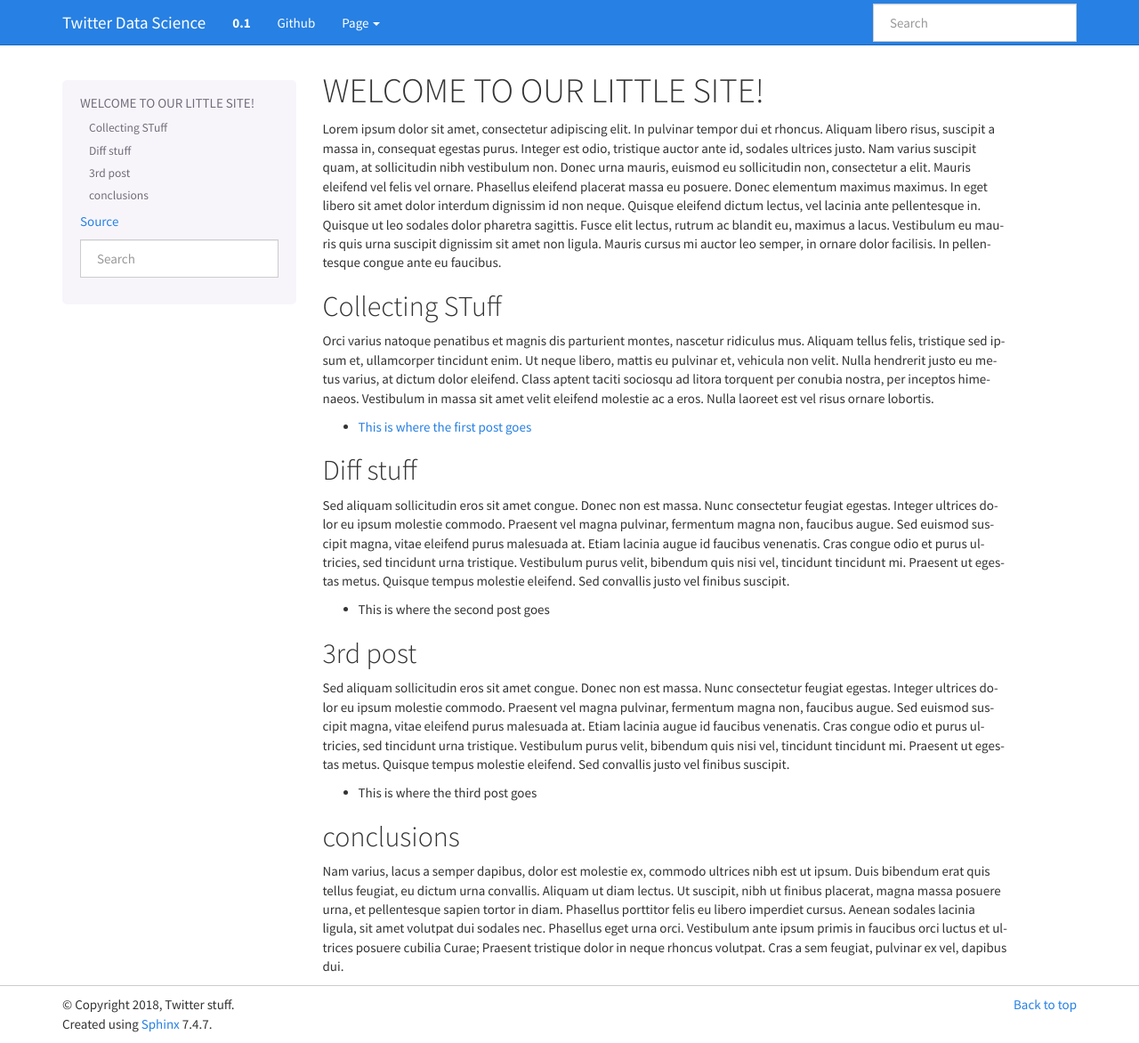
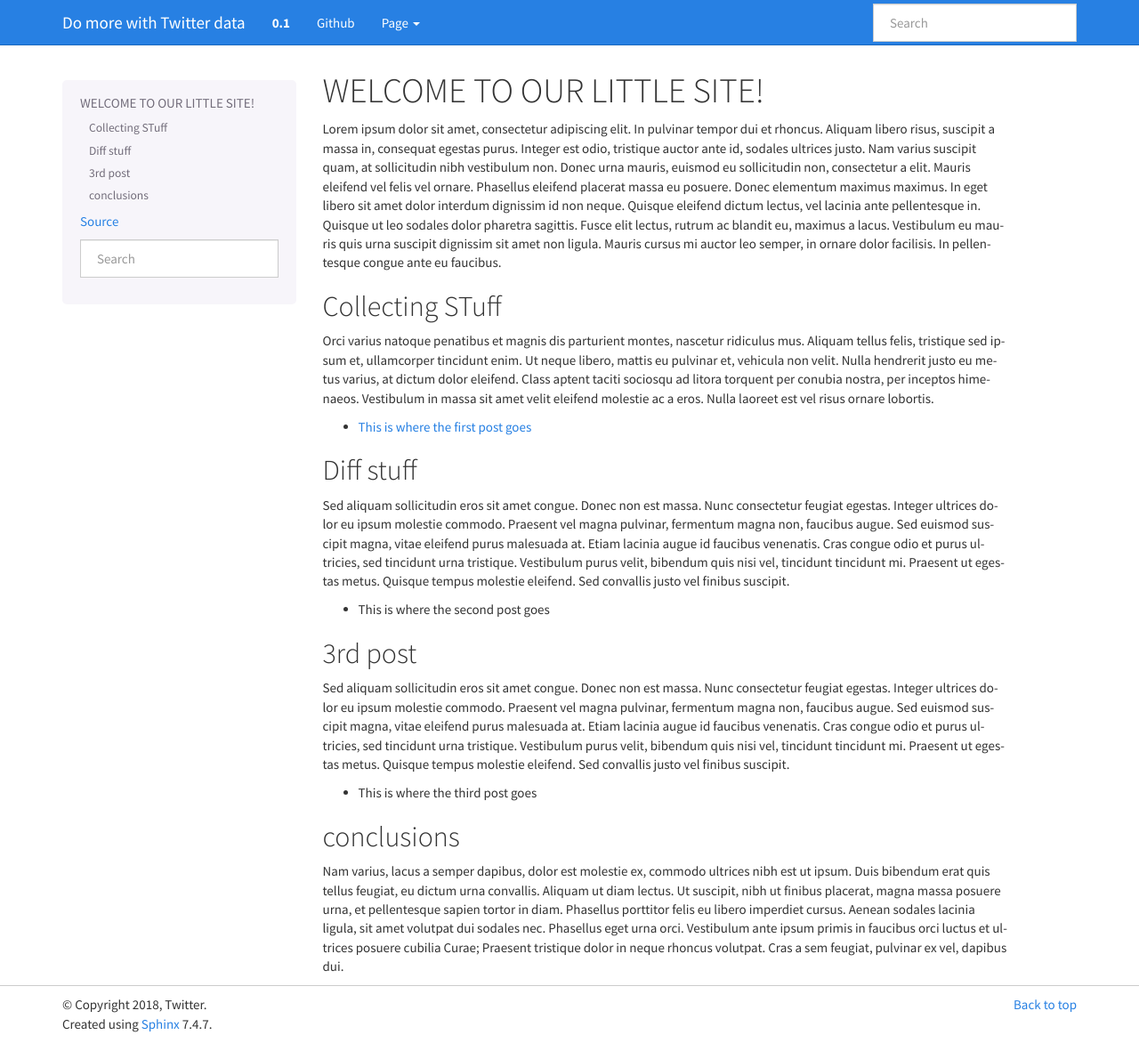
Before and after one commit to xdevplatform/do_more_with_twitter_data, a Sphinx documentation site: the page built from docs/source/index.rst, in a window 1280 px wide and 1172 px high. Shown: the whole window at 89% size. Built offline with Sphinx 7.4.7, drawn with Linux system fonts in a browser that asks for light colours.

```diff
--- a/docs/source/conf.py
+++ b/docs/source/conf.py
@@ -1,7 +1,7 @@
 #!/usr/bin/env python3
 # -*- coding: utf-8 -*-
 #
-# Learning More With Twitter Data documentation build configuration file, created by
+# Do More With Twitter Data documentation build configuration file, created by
 # sphinx-quickstart on Wed Jan 31 15:51:40 2018.
 #
 # This file is execfile()d with the current directory set to its
@@ -54,9 +54,9 @@ source_suffix = '.rst'
 master_doc = 'index'
 
 # General information about the project.
-project = 'Learning More With Twitter Data'
-copyright = '2018, Twitter stuff'
-author = 'Twitter tweeps'
+project = 'Do more with Twitter data'
+copyright = '2018, Twitter'
+author = 'Twitter Data data scientists'
 
 # The version info for the project you're documenting, acts as replacement for
 # |version| and |release|, also used in various other places throughout the
@@ -111,7 +111,7 @@ html_static_path = ['_static']
 # -- Options for HTMLHelp output ------------------------------------------
 
 # Output file base name for HTML help builder.
-htmlhelp_basename = 'LearningMoreWithTwitterDatadoc'
+htmlhelp_basename = 'DoMoreWithTwitterDatadoc'
 
 
 # -- Options for LaTeX output ---------------------------------------------
@@ -138,7 +138,7 @@ latex_elements = {
 # (source start file, target name, title,
 #  author, documentclass [howto, manual, or own class]).
 latex_documents = [
-    (master_doc, 'LearningMoreWithTwitterData.tex', 'Learning More With Twitter Data Documentation',
+    (master_doc, 'DoMoreWithTwitterData.tex', 'Do more with Twitter data documentation',
      'Twitter DES Data Scientists', 'manual'),
 ]
 
@@ -148,7 +148,7 @@ latex_documents = [
 # One entry per manual page. List of tuples
 # (source start file, name, description, authors, manual section).
 man_pages = [
-    (master_doc, 'learningmorewithtwitterdata', 'Learning More With Twitter Data Documentation',
+    (master_doc, 'Domorewithtwitterdata', 'Do more with Twitter data documentation',
      [author], 1)
 ]
 
@@ -159,8 +159,8 @@ man_pages = [
 # (source start file, target name, title, author,
 #  dir menu entry, description, category)
 texinfo_documents = [
-    (master_doc, 'LearningMoreWithTwitterData', 'Learning More With Twitter Data Documentation',
-     author, 'LearningMoreWithTwitterData', 'One line description of project.',
+    (master_doc, 'DoMoreWithTwitterData', 'Do more with Twitter data documentation',
+     author, 'DoMoreWithTwitterData', 'One line description of project.',
      'Miscellaneous'),
 ]
 
@@ -168,11 +168,11 @@ texinfo_documents = [
 
 
 # Example configuration for intersphinx: refer to the Python standard library.
-intersphinx_mapping = {'https://docs.python.org/': None}
+# intersphinx_mapping = {'https://docs.python.org/': None}
 
 html_theme_options = {
     # Navigation bar title. (Default: ``project`` value)
-    'navbar_title': "Twitter Data Science",
+    'navbar_title': "Do more with Twitter data",
 
     # Tab name for entire site. (Default: "Site")
     'navbar_site_name': "Site",
@@ -185,7 +185,8 @@ html_theme_options = {
     # Note the "1" or "True" value above as the third argument to indicate
     # an arbitrary url.
     'navbar_links': [
-        ("Github", "https://github.com/twitterdev/", True),
+        ("Github",
+            "https://github.com/twitterdev/do_more_with_twitter_data", True),
     ],
 
     # Render the next and previous page links in navbar. (Default: true)
```
